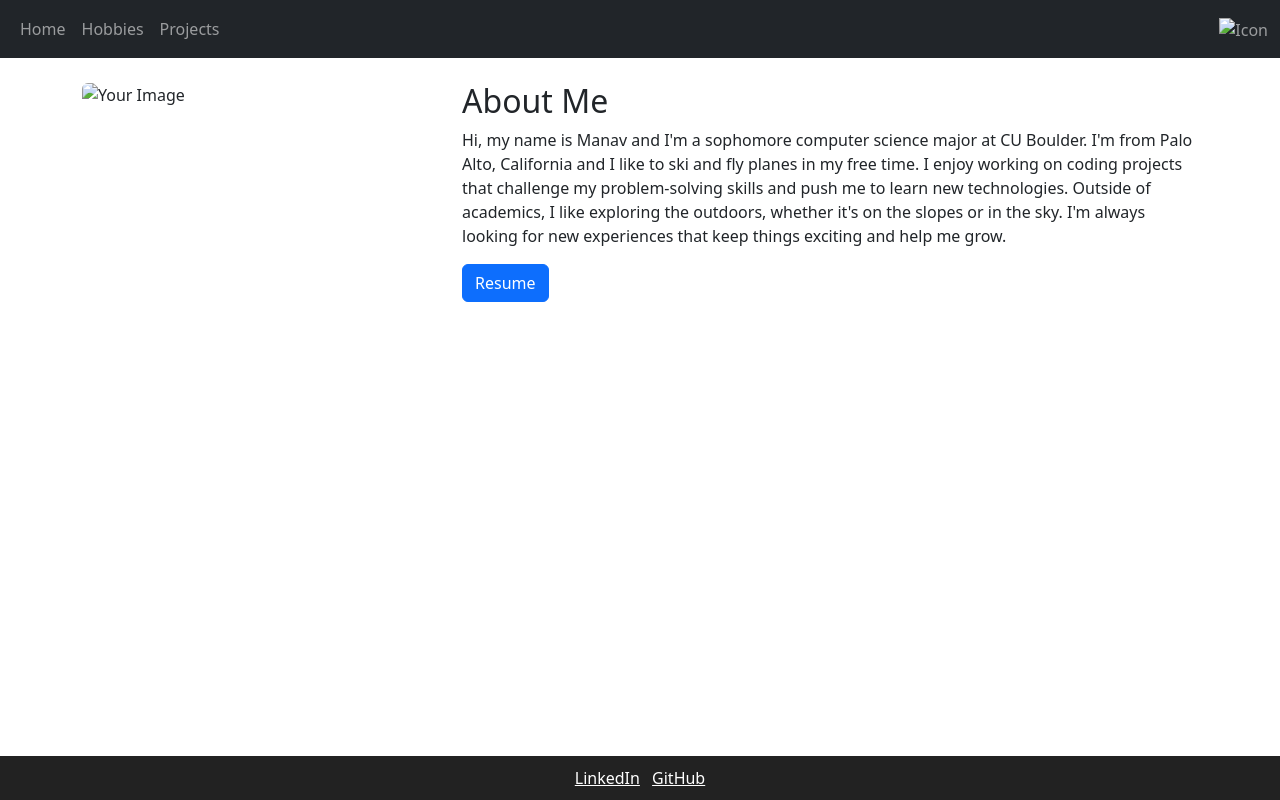
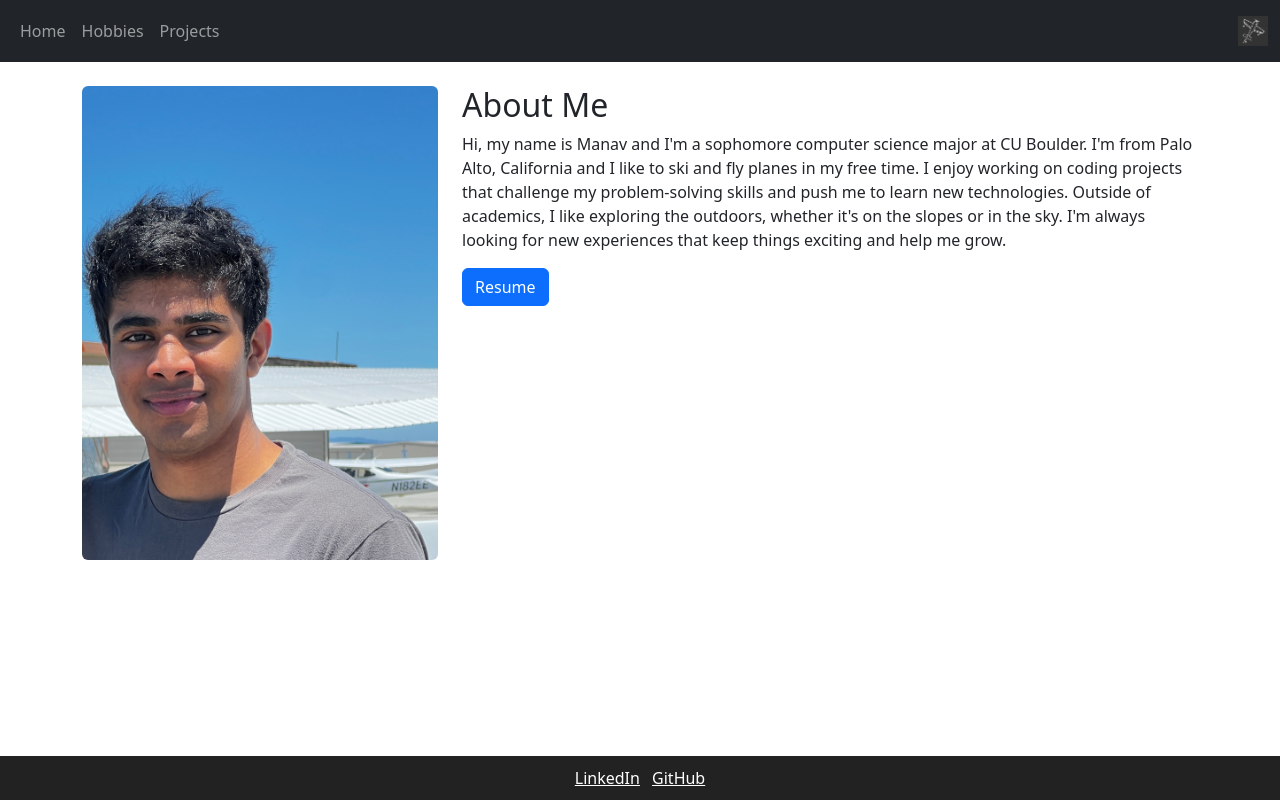
Before and after one commit to mash8527/Personal-Website, a plain HTML site: page home.html in a window 1280 px wide. Drawn offline with nearby package versions, Linux system fonts and the light colour scheme.

Commit message:
Update home.html

```diff
--- a/home.html
+++ b/home.html
@@ -38,7 +38,7 @@
             <li class="nav-item"><a class="nav-link" href="projects.html">Projects</a></li>
           </ul>
           <span class="navbar-text">
-            <img src="/submission/resources/img/icon.jpg" width="30" alt="Icon">
+            <img src="icon.jpg" width="30" alt="Icon">
           </span>
         </div>
       </div>
@@ -48,7 +48,7 @@
     <div class="container mt-4 content">
       <div class="row">
         <div class="col-md-4">
-          <img id="self-image" src="/submission/resources/img/pfp.jpg" class="img-fluid rounded" alt="Your Image">
+          <img id="self-image" src="pfp.jpg" class="img-fluid rounded" alt="Your Image">
         </div>
         <div class="col-md-8">
           <div id="self-desc">
```
